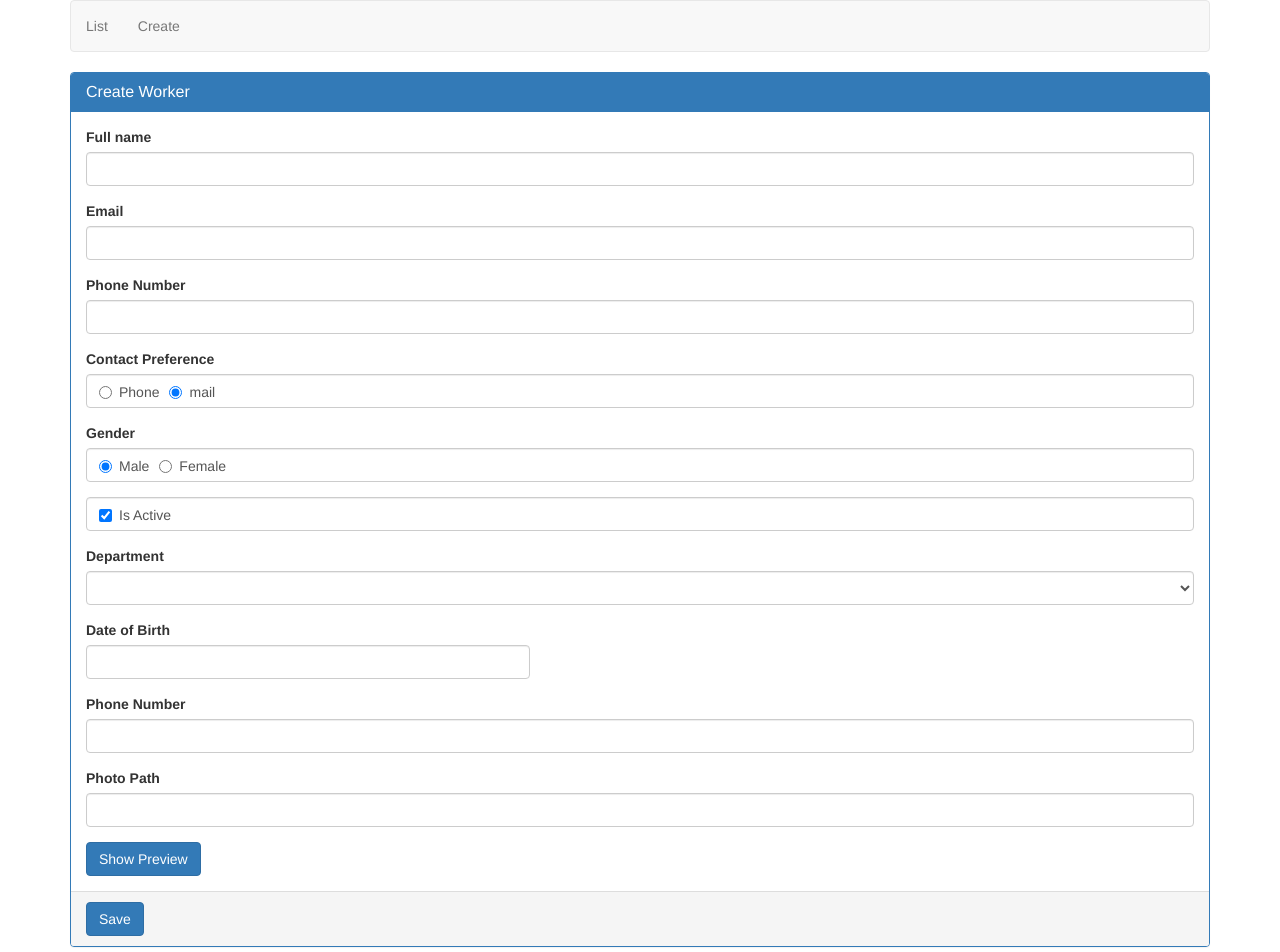
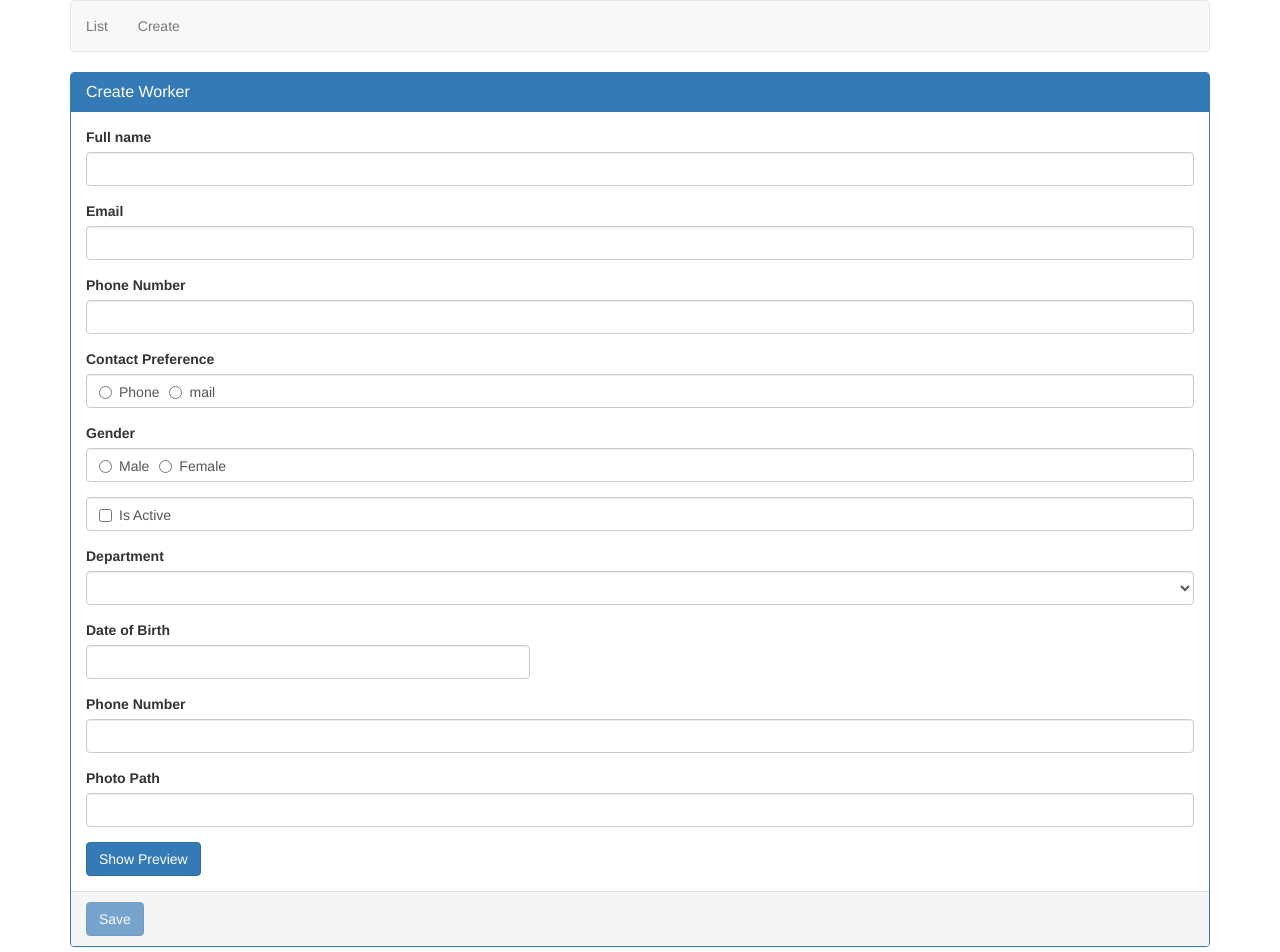
Before and after one commit to andrzejbajuk79/workers, an Angular app: page /create in a window 1280 px wide. Shown: the top 952 px of the page. Built offline with nearby package versions, Linux system fonts and the light colour scheme.

Commit message:
eemail-walidacja

```diff
--- a/src/app/workers/create-employee/create-employee.component.html
+++ b/src/app/workers/create-employee/create-employee.component.html
@@ -1,28 +1,52 @@
-<form #workerForm="ngForm" (ngSubmit)="onSubmit(workerForm)">
+<form
+#workerForm="ngForm"
+ngNativeValidate
+(ngSubmit)="onSubmit(employee)">
   <div class="panel panel-primary">
     <div class="panel-heading"><h3 class="panel-title">Create Worker</h3></div>
     <div class="panel-body ">
       <!-- imie -->
-      <div class="form-group">
-        <label for="fullName">Full name</label>
+      <div class="form-group"
+      [class.has-success]="name.valid && name.touched"
+      [class.has-error]="name.invalid && name.touched">
+        <label
+        class='control-label'
+        for="namee">Full name</label>
         <input
           type="text"
-          name="fullName"
-          [(ngModel)]="fullName"
+          required
+          name="name"
+          [(ngModel)]="employee.name"
           class="form-control"
-          id="fullName"
+          id="name"
+          #name="ngModel"
         />
+        <span
+        class='help-block'
+        *ngIf="name.invalid && name.touched">wymagane</span>
       </div>
       <!-- email -->
-      <div class="form-group">
-        <label for="email">Email</label>
+      <div class="form-group"
+      [class.has-success]="email.valid && email.touched"
+      [class.has-error]="email.invalid && email.touched">
+        <label for="email"
+        class='control-label'>Email</label>
         <input
           type="text"
+          #email='ngModel'
+          required
+          [email]='employee.email!==""'
           name="email"
-          [(ngModel)]="email"
+          [(ngModel)]="employee.email"
           class="form-control"
           id="email"
         />
+        <span
+        class='help-block'
+        *ngIf="email.errors?.required && email.touched">Email wymagany</span>
+        <span
+        class='help-block'
+        *ngIf="email.errors?.email && email.touched">Email invalid</span>
       </div>
       <!-- phone number -->
       <div class="form-group">
@@ -30,7 +54,7 @@
         <input
           type="text"
           name="phoneNumber"
-          [(ngModel)]="phoneNumber"
+          [(ngModel)]="employee.phoneNumber"
           class="form-control"
           id="phoneNumber"
         />
@@ -44,7 +68,7 @@
               type="radio"
               value="phone"
               name="contactPreference"
-              [(ngModel)]="contactPreference"
+              [(ngModel)]="employee.contactPreference"
             />
             Phone
           </label>
@@ -53,7 +77,7 @@
               type="radio"
               value="mail"
               name="contactPreference"
-              [(ngModel)]="contactPreference"
+              [(ngModel)]="employee.contactPreference"
             />
             mail
           </label>
@@ -68,7 +92,7 @@
               type="radio"
               value="male"
               name="gender"
-              [(ngModel)]="gender"
+              [(ngModel)]="employee.gender"
             />
             Male
           </label>
@@ -77,7 +101,7 @@
               type="radio"
               value="female"
               name="gender"
-              [(ngModel)]="gender"
+              [(ngModel)]="employee.gender"
             />
             Female
           </label>
@@ -87,7 +111,10 @@
       <div class="form-group">
         <div class="form-control">
           <label class="checkbox-inline">
-            <input type="checkbox" name="isActive" [(ngModel)]="isActive" /> Is
+            <input
+            type="checkbox"
+            name="isActive"
+            [(ngModel)]="employee.isActive" /> Is
             Active
           </label>
         </div>
@@ -99,7 +126,7 @@
         class="form-control"
         id="department"
         name="department"
-        [(ngModel)]="department">
+        [(ngModel)]="employee.department">
         <option
         *ngFor='let dept of departments'
         [value]='dept.id'>{{dept.name}}</option>
@@ -116,7 +143,7 @@
           bsDatepicker
           [bsConfig]='datePickerConfig'
           name="dateOfBirth"
-          [(ngModel)]="dateOfBirth"
+          [(ngModel)]="employee.dateOfBirth"
           class="form-control"
           id="dateOfBirth"
         />
@@ -128,7 +155,7 @@
         <input
           type="text"
           name="phoneNumber"
-          [(ngModel)]="phoneNumber"
+          [(ngModel)]="employee.phoneNumber"
           class="form-control"
           id="phoneNumber"
         />
@@ -139,7 +166,7 @@
           <input
             type="text"
             name="photoPath"
-            [(ngModel)]="photoPath"
+            [(ngModel)]="employee.photoPath"
             class="form-control"
             id="photoPath"
           />
@@ -147,7 +174,7 @@
         </div>
         <div class="form-group">
           <img
-          [src]="photoPath"
+          [src]="employee.photoPath"
           height='200'
           width='200'
           *ngIf='previewPhoto'>
@@ -159,8 +186,12 @@
         >{{previewPhoto? "Hide":"Show"}} Preview</button>
     </div>
     <div class="panel-footer">
-      <button type="submit" class="btn btn-primary">Save</button>
+      <button
+      [disabled]="workerForm.invalid"
+      type="submit" class="btn btn-primary">Save</button>
     </div>
   </div>
 </form>
-{{ workerForm.value | json }}
+form model :{{ workerForm.value | json }}
+<br>
+employee model: {{ employee | json }}
--- a/src/app/workers/create-employee/create-employee.component.ts
+++ b/src/app/workers/create-employee/create-employee.component.ts
@@ -2,6 +2,7 @@ import { Component, OnInit } from '@angular/core';
 import { NgForm } from '@angular/forms';
 import { Department } from '../../models/department.model';
 import { BsDatepickerConfig } from 'ngx-bootstrap/datepicker';
+import { Employee } from '../../models/employee.model';
 
 @Component({
   selector: 'app-create-employee',
@@ -11,11 +12,19 @@ import { BsDatepickerConfig } from 'ngx-bootstrap/datepicker';
 export class CreateEmployeeComponent implements OnInit {
   previewPhoto = false;
   datePickerConfig: Partial<BsDatepickerConfig>;
-  fullName: string;
-  email: string;
-  gender = 'male';
-  isActive = true;
-  contactPreference = 'mail';
+  employee: Employee = {
+    id: null,
+    name: null,
+    gender: null,
+    email: '',
+    phoneNumber: null,
+    contactPreference: null,
+    dateOfBirth: null,
+    department: null,
+    isActive: null,
+    photoPath: null
+  };
+
   departments: Department[] = [
     { id: 1, name: 'Help Desk' },
     { id: 2, name: 'IT' },
@@ -27,7 +36,6 @@ export class CreateEmployeeComponent implements OnInit {
       {},
       {
         containerClass: 'theme-dark-blue',
-        showWeekNumbers: false,
         minDate: new Date(1978, 0, 1),
         maxDate: new Date(1979, 0, 1),
         dateInputFormat: 'DD/MM/YYYY'
@@ -36,9 +44,9 @@ export class CreateEmployeeComponent implements OnInit {
   }
 
   ngOnInit() {}
-  onSubmit(empForm: NgForm): void {
-    console.log(empForm);
-    console.log(empForm.value);
+  onSubmit(newEmployee: Employee): void {
+    console.log(newEmployee);
+
   }
   togglePhotoPreview() {
     this.previewPhoto = !this.previewPhoto;
```
